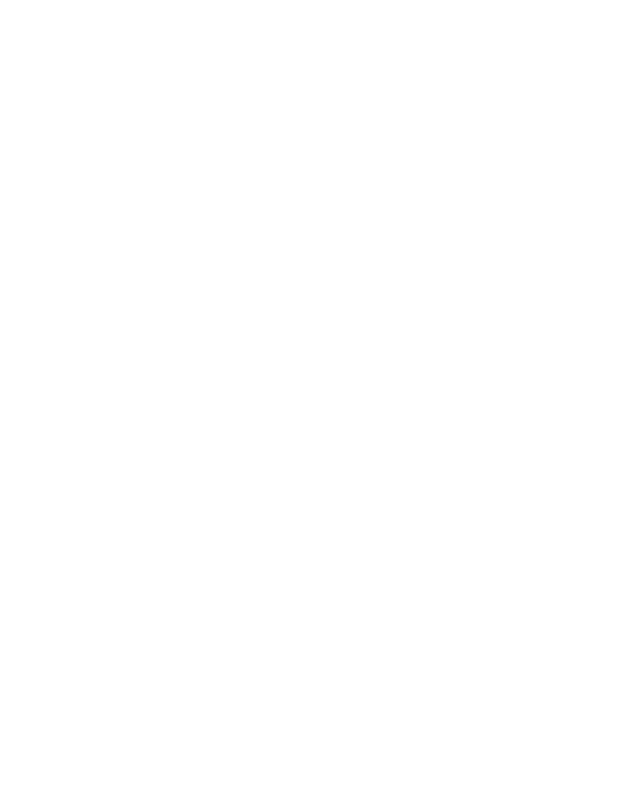
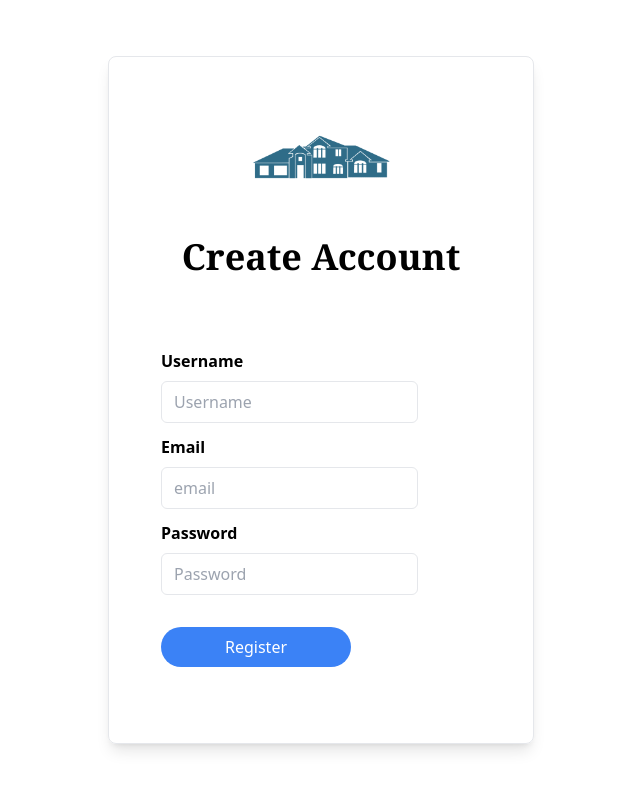
Before and after one commit to chelahcynthia/chelah-front, a React (Create React App) app: page /register in a window 1280 px wide. Before the commit this address had no page. Shown: the top 790 px of the page, without its empty margins (319-959 px from the left). Built offline with nearby package versions, Linux system fonts and the light colour scheme.

Commit message:
Create and style signup form

```diff
--- a/package.json
+++ b/package.json
@@ -6,6 +6,7 @@
     "@testing-library/jest-dom": "^5.17.0",
     "@testing-library/react": "^13.4.0",
     "@testing-library/user-event": "^13.5.0",
+    "prettier": "^3.0.3",
     "react": "^18.2.0",
     "react-dom": "^18.2.0",
     "react-router-dom": "^6.18.0",
--- a/src/App.js
+++ b/src/App.js
@@ -14,6 +14,7 @@
 
         <Routes>
           <Route path="/" element={<Login />} />
+          <Route path="register" element={<Register />} />
           <Route
             path="/home"
             element={
--- a/src/components/authentication/Login.js
+++ b/src/components/authentication/Login.js
@@ -6,43 +6,40 @@
 const Login = () => {
   return (
     <div className="flex flex-col justify-center items-center w-full h-[100vh]">
-        <div className="flex flex-col items-center justify-center border shadow-lg rounded-lg p-5">
+      <div className="flex flex-col items-center justify-center border shadow-lg rounded-lg p-5">
       <div>
       <img src={realestate} className="h-40" alt="ima" />
       </div>
-      <h1 className="text-4xl  text-black font-bold font-serif">Real-Estate Demo</h1> <br />
+      <h1 className="text-4xl  text-black font-bold font-serif">Log In Here!</h1> <br />
       <form onSubmit={(e)=>{
         e.preventDefault()
-        // handleOnLogin()
-      }} className=" mt-4  bg-white rounded-lg sm:w-96 text-left p-8 ">
+        }} className=" mt-4  bg-white rounded-lg sm:w-96 text-left p-8 ">
+
         <label htmlFor="username"className="block font-semibold">Username</label>
         <input
         id="username"
-        // value={logins.username}
         placeholder="Username"
         className="border  h-5 px-3 py-5 mt-2 hover:outline-none focus:outline-none focus:ring-1 focus:ring-sky-400 rounded-md"
-        // onChange={(e)=>setLogins(logins=>({...logins, username: e.target.value}))}
         />
+
+
         <label htmlFor="password" className="block mt-3 font-semibold">Password</label>
         <input
         id="password"
           className="border  h-5 px-3 py-5 mt-2 hover:outline-none focus:outline-none focus:ring-1 focus:ring-sky-400 rounded-md"
           placeholder="Password"
-        //   value={logins.password}
           type="password"
-        //   onChange={(e)=>setLogins(logins=>({...logins, password: e.target.value}))}
         />
+
         <div className="">
           <button
             type="submit"
-            // onClick={handleOnLogin}
             className="mt-8 bg-blue-500 text-white py-2 px-16 rounded-full hover:bg-blue-700"
           >
             Log In
           </button>{" "}
           <br /> <br />
-
-        </div>
+          </div>
       </form>
       <p className="text-blue-500 hover:text-blue-600">
         Don't have an account?{" "}
--- a/src/components/authentication/Register.js
+++ b/src/components/authentication/Register.js
@@ -1,8 +1,54 @@
 import React from 'react'
+import realestate from "../../assets/realestate.png";
 
 const Register = () => {
   return (
-    <div>Register</div>
+    <div className="flex flex-col justify-center items-center w-full h-[100vh]">
+    <div className="flex flex-col items-center justify-center border shadow-lg rounded-lg p-5">
+    <div>
+    <img src={realestate} className="h-40" alt="ima" />
+    </div>
+    <h1 className="text-4xl  text-black font-bold font-serif">Create Account</h1> <br />
+    <form onSubmit={(e)=>{
+      e.preventDefault()
+      }} className=" mt-4  bg-white rounded-lg sm:w-96 text-left p-8 ">
+
+      <label htmlFor="username"className="block font-semibold">Username</label>
+      <input
+      id="username"
+      placeholder="Username"
+      className="border  h-5 px-3 py-5 mt-2 hover:outline-none focus:outline-none focus:ring-1 focus:ring-sky-400 rounded-md"
+      />
+
+<label htmlFor="password" className="block mt-3 font-semibold">Email</label>
+      <input
+      id="email"
+        className="border  h-5 px-3 py-5 mt-2 hover:outline-none focus:outline-none focus:ring-1 focus:ring-sky-400 rounded-md"
+        placeholder="email"
+        type="email address"
+      />
+
+      <label htmlFor="password" className="block mt-3 font-semibold">Password</label>
+      <input
+      id="password"
+        className="border  h-5 px-3 py-5 mt-2 hover:outline-none focus:outline-none focus:ring-1 focus:ring-sky-400 rounded-md"
+        placeholder="Password"
+        type="password"
+      />
+
+      <div className="">
+        <button
+          type="submit"
+          className="mt-8 bg-blue-500 text-white py-2 px-16 rounded-full hover:bg-blue-700"
+        >
+          Register
+        </button>{" "}
+        <br /> <br />
+        </div>
+    </form>
+
+  </div>
+      </div>
   )
 }
 
```
Also changed, not shown: 1 other file (tests, documents, lock files or other folders).
